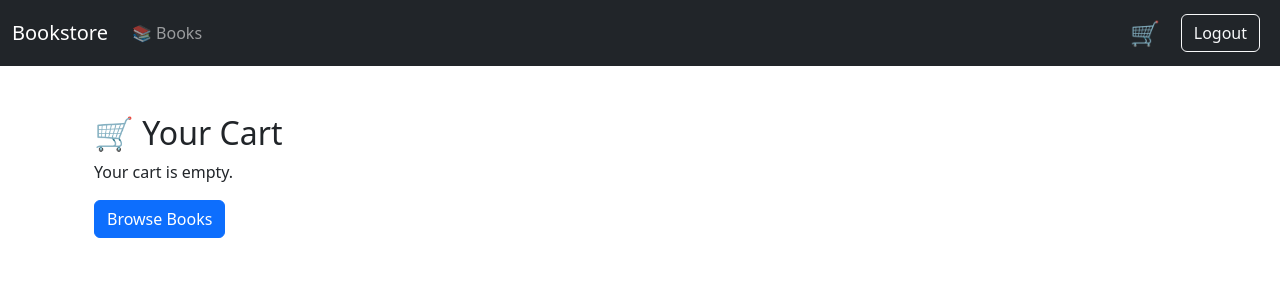
After one commit to Jd-GT/BookNet, a Django app: page /cart/ in a window 1280 px wide. The commit adds this page. Shown: the top 300 px of the page. Run offline with Django 5.2, Linux system fonts and the light colour scheme; a user stored in the database is signed in; data comes from the database, SQL or seed files in the repository; both versions use the stored data as it was after the commit.

Commit message:
Tercer Commit - BookNet/Creacion de Carrito(Incompleto)/Login/Sign In/Log Out/Botones en la Interfaz/Solucione de erroes en las urls

```diff
--- a/bookstore/settings.py
+++ b/bookstore/settings.py
@@ -121,3 +121,6 @@ STATIC_URL = "static/"
 # https://docs.djangoproject.com/en/5.2/ref/settings/#default-auto-field
 
 DEFAULT_AUTO_FIELD = "django.db.models.BigAutoField"
+
+LOGIN_REDIRECT_URL = 'home'   # o 'book_list' si quieres llevarlo a la lista de libros
+LOGOUT_REDIRECT_URL = 'home'
--- a/bookstore/urls.py
+++ b/bookstore/urls.py
@@ -20,6 +20,6 @@ from django.urls import path, include
 
 urlpatterns = [
     path("admin/", admin.site.urls),
-    path("", include("shop.urls")),
-    path("accounts/", include("django.contrib.auth.urls")),
+    path("accounts/", include("django.contrib.auth.urls")),  # login/logout
+    path("", include("shop.urls")),  #  app principal
 ]
--- a/shop/apps.py
+++ b/shop/apps.py
@@ -4,3 +4,6 @@ from django.apps import AppConfig
 class ShopConfig(AppConfig):
     default_auto_field = "django.db.models.BigAutoField"
     name = "shop"
+
+def ready(self):
+    import shop.signals
--- a/shop/models.py
+++ b/shop/models.py
@@ -1,6 +1,7 @@
 from django.db import models
 from django.conf import settings
 from django.core.validators import MinValueValidator,MaxValueValidator
+from django.contrib.auth.models import User
 
 
 class Book(models.Model):
@@ -35,3 +36,25 @@ class Review(models.Model):
 
     def __str__(self):
         return f"{self.user.username} → {self.book.title} ({self.rating}/5)"
+
+class Cart(models.Model):
+    user = models.OneToOneField(User, on_delete=models.CASCADE)
+    created_at = models.DateTimeField(auto_now_add=True)
+
+    def __str__(self):
+        return f"Cart of {self.user.username}"
+
+    def total_price(self):
+        return sum(item.subtotal() for item in self.items.all())
+
+
+class CartItem(models.Model):
+    cart = models.ForeignKey(Cart, on_delete=models.CASCADE, related_name="items")
+    book = models.ForeignKey("Book", on_delete=models.CASCADE)
+    quantity = models.PositiveIntegerField(default=1)
+
+    def __str__(self):
+        return f"{self.book.title} x {self.quantity}"
+
+    def subtotal(self):
+        return self.book.price * self.quantity
--- a/shop/templates/shop/base.html
+++ b/shop/templates/shop/base.html
@@ -22,11 +22,25 @@
         </ul>
 
         <!-- Auth buttons -->
+        <li class="nav item">
+        <a class="btn btn me-2" href="{% url 'view_cart' %}" style="font-size: 1.5rem;">🛒</a>
+            <i class="bi bi-cart3" style="font-size: 1.5rem;"></i>
+          </a>
+        </li>
+
         <div class="d-flex">
           {% if user.is_authenticated %}
-            <a href="{% url 'logout' %}" class="btn btn-outline-light me-2">Logout</a>
+            <form method="post" action="{% url 'logout' %}" style="display:inline;">
+          {% csrf_token %}
+              <button type="submit" class="btn btn-outline-light me-2">Logout</button>
+          </form>
+
+
+
           {% else %}
             <a href="{% url 'login' %}" class="btn btn-outline-light me-2">Login</a>
+            <!-- Se debe loguear en admin para que funcione la pag -->
+            <!-- Aun no esta implementado el sign up -->
             <a href="{% url 'signup' %}" class="btn btn-outline-success">Sign Up</a>
           {% endif %}
         </div>
--- /dev/null
+++ b/shop/templates/shop/cart.html
@@ -0,0 +1,35 @@
+{% extends "shop/base.html" %}
+
+{% block title %}My Cart{% endblock %}
+
+{% block content %}
+<div class="container mt-5">
+  <h2>🛒 Your Cart</h2>
+
+  {% if cart.items.all %}
+    <ul class="list-group mb-3">
+      {% for item in cart.items.all %}
+        <li class="list-group-item d-flex justify-content-between align-items-center">
+          <div>
+            {{ item.book.title }} (x{{ item.quantity }})
+          </div>
+          <div>
+            <a href="{% url 'update_quantity' item.id 'decrease' %}" class="btn btn-sm btn-outline-secondary">−</a>
+            <a href="{% url 'update_quantity' item.id 'increase' %}" class="btn btn-sm btn-outline-secondary">+</a>
+            <span class="mx-3">$ {{ item.book.price|floatformat:2 }}</span>
+            <a href="{% url 'remove_from_cart' item.id %}" class="btn btn-sm btn-danger">Remove</a>
+          </div>
+        </li>
+      {% endfor %}
+    </ul>
+
+    <h4>Total: ${{ total|floatformat:2 }}</h4>
+
+    <a href="{% url 'checkout' %}" class="btn btn-success">Checkout</a>
+    <a href="{% url 'book_list' %}" class="btn btn-secondary ms-3">← Continue Shopping</a>
+  {% else %}
+    <p>Your cart is empty.</p>
+    <a href="{% url 'book_list' %}" class="btn btn-primary">Browse Books</a>
+  {% endif %}
+</div>
+{% endblock %}
--- a/shop/templates/shop/registration/logged_out.html
+++ /dev/null
@@ -1,2 +0,0 @@
-<h2>Logged out</h2>
-<a href="{% url 'login' %}">Login again</a>
--- a/shop/templates/shop/registration/login.html
+++ /dev/null
@@ -1,6 +0,0 @@
-<h2>Login</h2>
-<form method="post">
-    {% csrf_token %}
-    {{ form.as_p }}
-    <button type="submit">Login</button>
-</form>
--- a/shop/urls.py
+++ b/shop/urls.py
@@ -6,4 +6,12 @@ urlpatterns = [
     path("", views.HomePageView.as_view(), name="home"),
     path("books/", views.book_list, name="book_list"),
     path("books/<int:book_id>/", views.book_detail, name="book_detail"),
+    path("signup/", views.signup, name="signup"),
+    path("cart/add/<int:book_id>/", views.add_to_cart, name="add_to_cart"),
+    path("cart/", views.view_cart, name="view_cart"),
+    path("cart/remove/<int:item_id>/", views.remove_from_cart, name="remove_from_cart"),
+    path("cart/checkout/", views.checkout, name="checkout"),
+    path("cart/update/<int:item_id>/<str:action>/", views.update_quantity, name="update_quantity"),
+
+
 ]
--- a/shop/views.py
+++ b/shop/views.py
@@ -1,9 +1,12 @@
 from django.shortcuts import render, get_object_or_404, redirect
 from django.contrib.auth.decorators import login_required
 from django.views import View
-from .models import Book, Review
+from .models import Book, Review, Cart, CartItem
 from .forms import ReviewForm
 from django.db.models import Avg
+from django.contrib.auth.forms import UserCreationForm
+from django.contrib.auth import login
+from django.contrib import messages
 
 
 class HomePageView(View):
@@ -23,6 +26,7 @@ def book_detail(request, book_id):
     # calcular promedio de rating
     average_rating = reviews.aggregate(Avg("rating"))["rating__avg"]
 
+    message = None
     if request.method == "POST":
         if request.user.is_authenticated:
             form = ReviewForm(request.POST)
@@ -30,8 +34,16 @@ def book_detail(request, book_id):
                 review = form.save(commit=False)
                 review.book = book
                 review.user = request.user
-                review.save()
-                return redirect("book_detail", book_id=book.id)
+                try:
+                    review.save()
+                    return redirect("book_detail", book_id=book.id)
+                except Exception as e:
+                    # Si el usuario ya reseñó el libro
+                    from django.db import IntegrityError
+                    if isinstance(e, IntegrityError):
+                        message = "No puedes volver a reseñar este libro porque ya lo has hecho."
+                    else:
+                        message = "Ocurrió un error al guardar la reseña."
         else:
             return redirect("login")
     else:
@@ -41,5 +53,76 @@ def book_detail(request, book_id):
         "book": book,
         "reviews": reviews,
         "form": form,
-        "average_rating": average_rating
+        "average_rating": average_rating,
+        "message": message
     })
+
+def signup(request):
+    if request.method == "POST":
+        form = UserCreationForm(request.POST)
+        if form.is_valid():
+            user = form.save()
+            login(request, user)  # loguear automáticamente
+            return redirect("book_list")
+    else:
+        form = UserCreationForm()
+    return render(request, "registration/signup.html", {"form": form})
+
+@login_required
+def add_to_cart(request, book_id):
+    book = get_object_or_404(Book, id=book_id)
+
+    if book.stock < 1:
+        return render(request, "shop/out_of_stock.html", {"book": book})
+
+    cart = Cart.objects.get(user=request.user)
+    cart_item, created = CartItem.objects.get_or_create(cart=cart, book=book)
+
+    if not created:
+        cart_item.quantity += 1
+    cart_item.save()
+
+    return redirect("view_cart")
+
+
+@login_required
+def view_cart(request):
+    cart, created = Cart.objects.get_or_create(user=request.user)
+    total = sum(item.book.price * item.quantity for item in cart.items.all())
+    return render(request, "shop/cart.html", {"cart": cart, "total": total})
+
+
+@login_required
+def remove_from_cart(request, item_id):
+    item = get_object_or_404(CartItem, id=item_id, cart__user=request.user)
+    item.delete()
+    return redirect("view_cart")
+
+@login_required
+def checkout(request):
+    cart = Cart.objects.get(user=request.user)
+    for item in cart.items.all():
+        if item.book.stock >= item.quantity:
+            item.book.stock -= item.quantity
+            item.book.save()
+        else:
+            return render(request, "shop/out_of_stock.html", {"book": item.book})
+    cart.items.all().delete()
+    return render(request, "shop/checkout_success.html")
+
+def update_quantity(request, item_id, action):
+    item = get_object_or_404(CartItem, id=item_id, cart__user=request.user)
+
+    if action == "increase":
+        if item.quantity < item.book.stock:
+            item.quantity += 1
+            item.save()
+        else:
+            messages.error(request, "No more stock available for this book.")
+    elif action == "decrease":
+        if item.quantity > 1:
+            item.quantity -= 1
+            item.save()
+        else:
+            item.delete()  # si llega a 0, se elimina
+    return redirect("view_cart")
```
Also changed, not shown: shop/signals.py (added, +9 -0 lines), shop/templates/registration/logged_out.html (added, +9 -0 lines), shop/templates/registration/login.html (added, +16 -0 lines), shop/templates/registration/signup.html (added, +13 -0 lines), shop/templates/shop/book_detail.html (+16 -0 lines), db.sqlite3, shop/migrations/0003_cart_cartitem.py (added).
